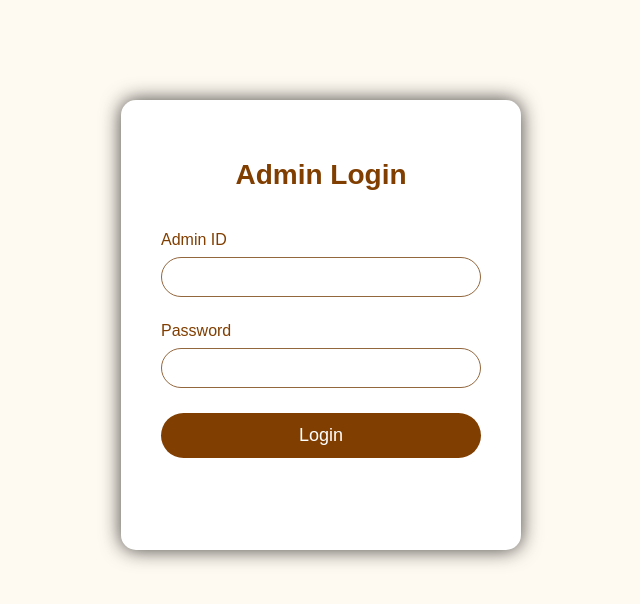
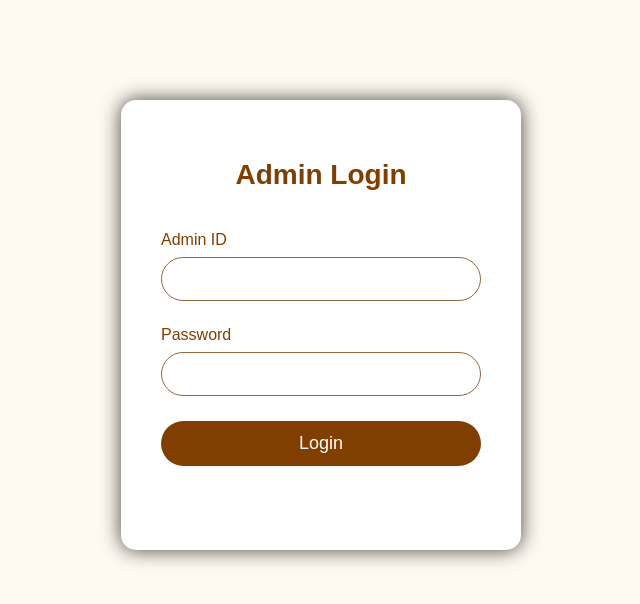
Before and after one commit to HarshSakpal2106/cakewala, a React (Create React App) app: page /#/admin in a window 1280 px wide. Shown: the top 604 px of the page, without its empty margins (319-959 px from the left). Built offline with nearby package versions, Linux system fonts and the light colour scheme.

Commit message:
Fixed Admin Input Field Padding

```diff
--- a/src/components/admin/Admin.css
+++ b/src/components/admin/Admin.css
@@ -138,7 +138,7 @@ table select {
 
 .admin-login-field input {
     width: 100%;
-    padding: 10px;
+    padding: 12px 16px;
     border-radius: 25px;
     border: 1px solid var(--primary-color);
     font-size: 16px;
```
